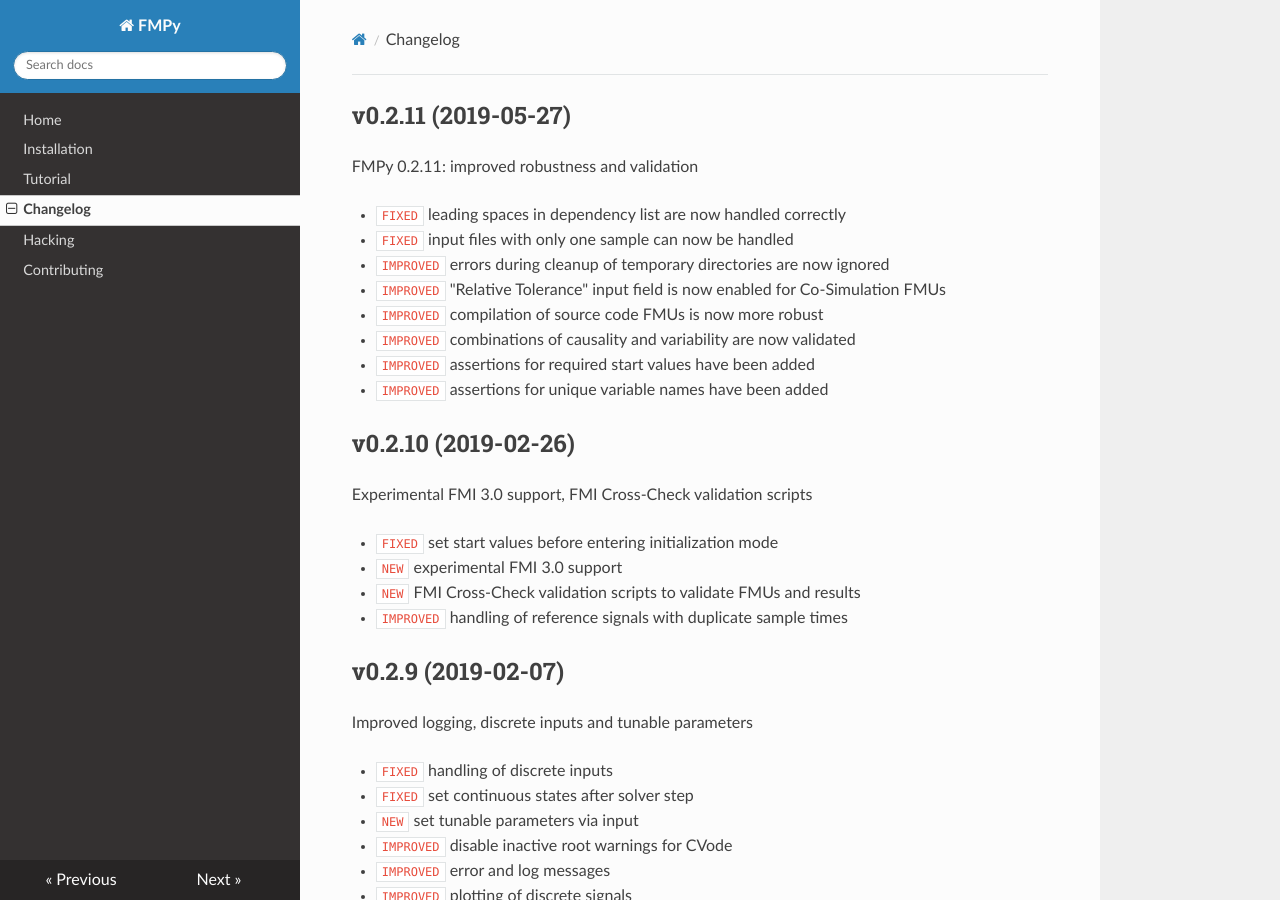
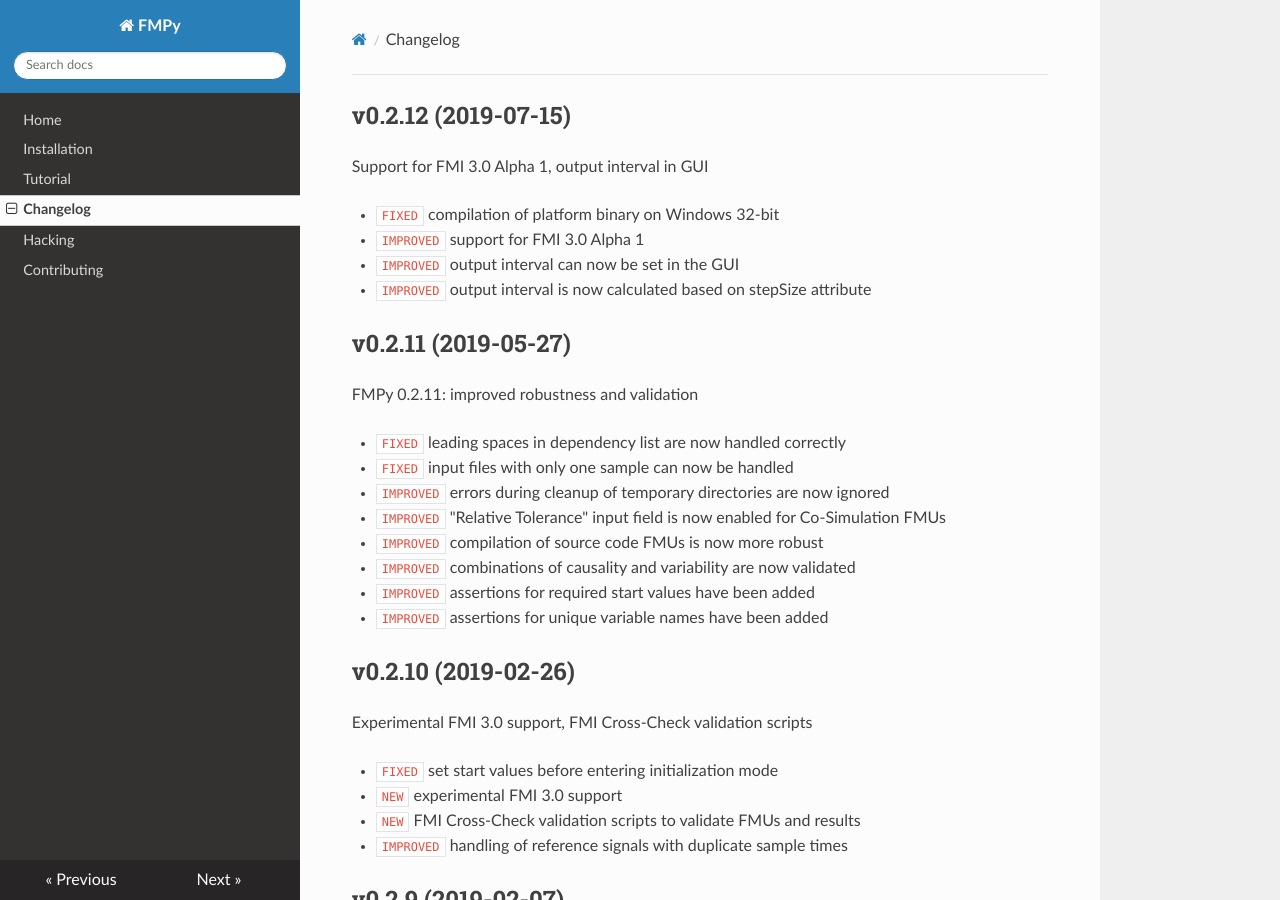
Before and after one commit to CATIA-Systems/FMPy, an MkDocs documentation site: the page built from docs/changelog.md, in a window 1280 px wide and 900 px high. Built offline with MkDocs 1.6.1, drawn with Linux system fonts in a browser that asks for light colours; nearby versions of some CDN libraries; old or Windows-style settings are respelled for this version of MkDocs.

Commit message:
Update changelog

```diff
--- a/docs/changelog.md
+++ b/docs/changelog.md
@@ -1,3 +1,12 @@
+## v0.2.12 (2019-07-15)
+
+Support for FMI 3.0 Alpha 1, output interval in GUI
+
+- `FIXED` compilation of platform binary on Windows 32-bit
+- `IMPROVED` support for FMI 3.0 Alpha 1
+- `IMPROVED` output interval can now be set in the GUI
+- `IMPROVED` output interval is now calculated based on stepSize attribute
+
 ## v0.2.11 (2019-05-27)
 
 FMPy 0.2.11: improved robustness and validation
```
